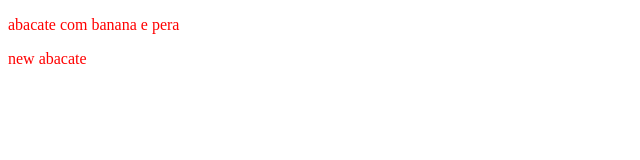
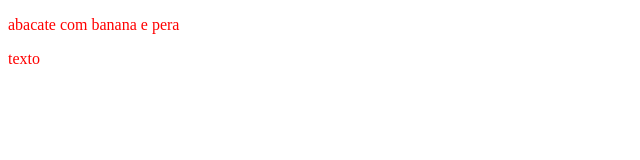
Before and after one commit to okabeHintaro/TreinoGit, a plain HTML site: page index.html in a window 1280 px wide. Shown: the full height of the page, 0-640 px from the left. Drawn offline with Linux system fonts and the light colour scheme.

Commit message:
adicionando texto

```diff
--- a/index.html
+++ b/index.html
@@ -8,6 +8,6 @@
 </head>
 <body>
     <p>abacate com banana e pera</p>
-    <p>new abacate</p>
+    <p>texto</p>
 </body>
 </html>
```
